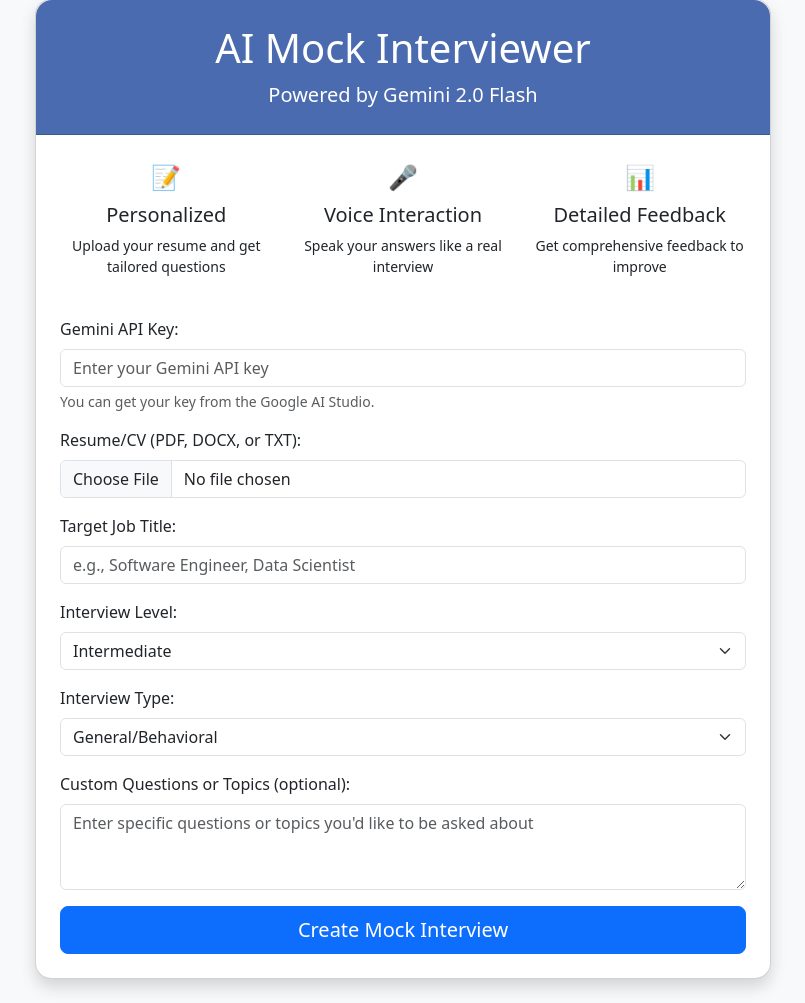
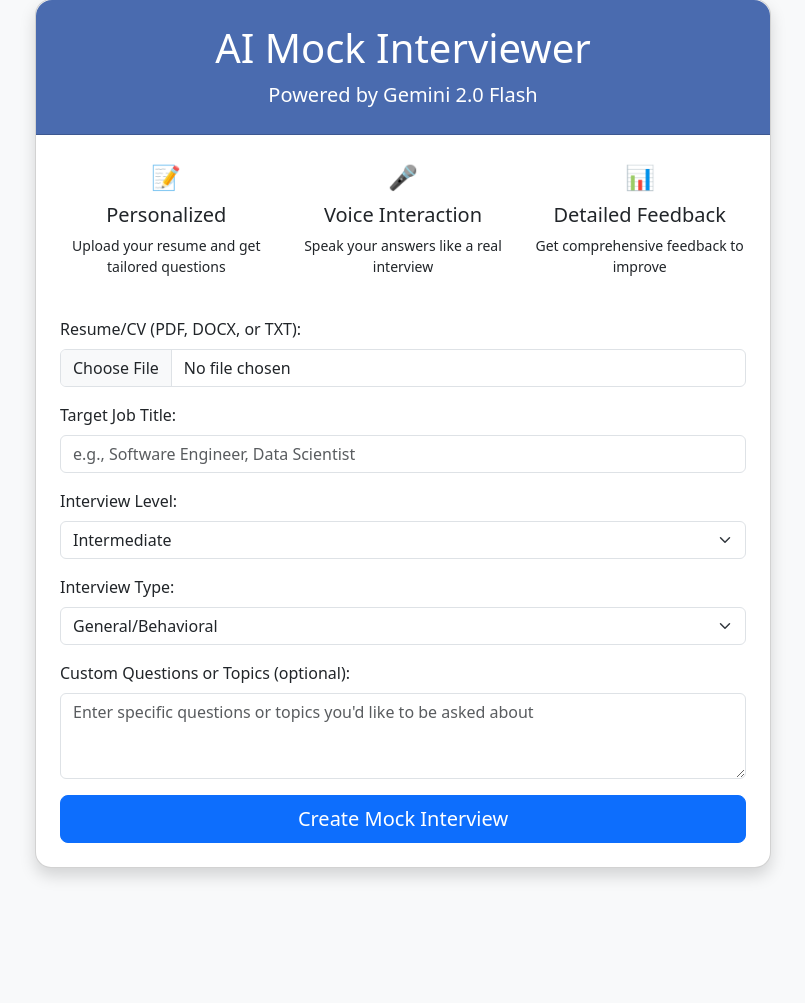
Before and after one commit to zml1997-stl/mock-interviewer, a Flask app: page / in a window 1280 px wide. Shown: the part 33-1036 px from the top of the page, without its empty margins (237-1042 px from the left). After the commit the page ends 912 px from the top, so only its background shows below. Run offline with Flask 3, Linux system fonts and the light colour scheme; some libraries are stand-ins or nearby versions.

Commit message:
Update index.html

```diff
--- a/templates/index.html
+++ b/templates/index.html
@@ -57,12 +57,6 @@
                         </div>
 
                         <form id="setupForm" enctype="multipart/form-data">
-                            <div class="mb-3">
-                                <label for="apiKey" class="form-label">Gemini API Key:</label>
-                                <input type="text" class="form-control" id="apiKey" name="api_key" placeholder="Enter your Gemini API key">
-                                <div class="form-text">You can get your key from the Google AI Studio.</div>
-                            </div>
-
                             <div class="mb-3">
                                 <label for="resume" class="form-label">Resume/CV (PDF, DOCX, or TXT):</label>
                                 <input type="file" class="form-control" id="resume" name="resume" accept=".pdf,.docx,.doc,.txt">
```
